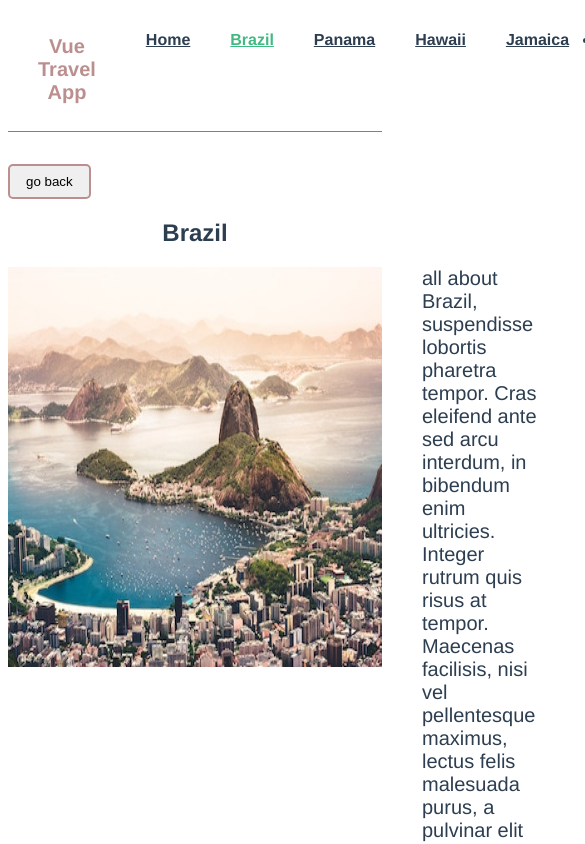
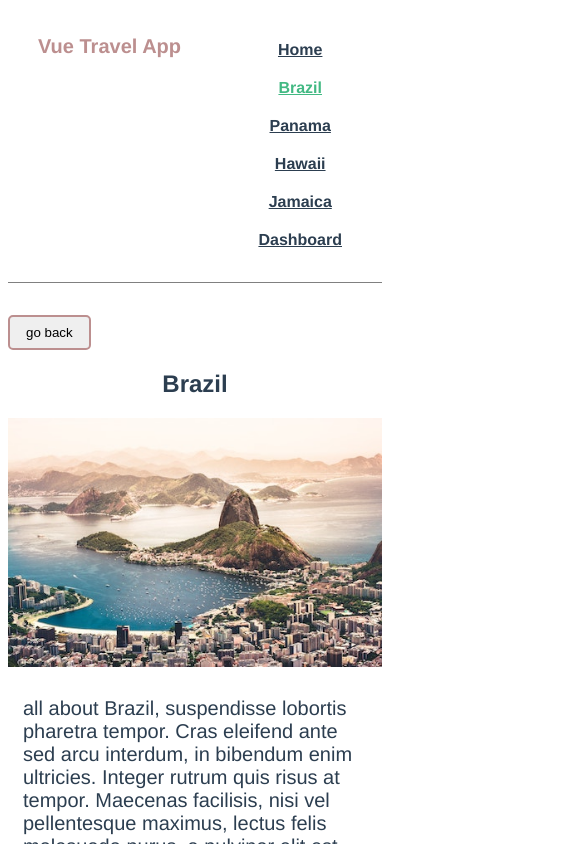
Before and after one commit to kokoforbes/vue-travel-app, a Vue app: page /destination/brazil in a window 390 px wide. Shown: the top 844 px of the page, 585 px wide, since content can reach past the window. Built offline with nearby package versions, Linux system fonts and the light colour scheme.

Commit message:
Added queries for responsiveness

```diff
--- a/src/App.vue
+++ b/src/App.vue
@@ -17,6 +17,10 @@ export default {
 </script>
 
 <style>
+* {
+  box-sizing: border-box;
+}
+
 #app {
   font-family: Avenir, Helvetica, Arial, sans-serif;
   -webkit-font-smoothing: antialiased;
--- a/src/components/TheNavigation.vue
+++ b/src/components/TheNavigation.vue
@@ -18,7 +18,7 @@
           >{{ destination.name }}</router-link
         >
       </li>
-      <li>
+      <li class="links">
         <router-link to="/user">Dashboard</router-link>
       </li>
     </ul>
@@ -78,4 +78,17 @@ export default {
   color: rosybrown;
   font-weight: bold;
 }
+
+@media only screen and (max-width: 425px) {
+  /*Small smartphones [325px -> 425px]*/
+  #nav {
+    position: relative;
+  }
+  .nav-links {
+    flex-direction: column;
+  }
+  .links {
+    padding: 10px 0;
+  }
+}
 </style>
--- a/src/router/index.js
+++ b/src/router/index.js
@@ -63,6 +63,16 @@ const routes = [
   },
 
   {
+    path: "/invoices",
+    name: "Invoices",
+    component: () =>
+      import(/* webpackChunkName: "Invoices"*/ "../views/Invoices.vue"),
+    meta: {
+      requiresAuth: true,
+    },
+  },
+
+  {
     path: "/404",
     alias: "*",
     name: "NotFound",
@@ -101,6 +111,9 @@ router.beforeEach((to, from, next) => {
     if (!store.user) {
       next({
         name: "Login",
+        query: {
+          redirect: to.fullPath,
+        },
       });
     } else {
       next();
--- a/src/views/DestinationDetails.vue
+++ b/src/views/DestinationDetails.vue
@@ -27,6 +27,7 @@
               params: { experienceSlug: experience.slug },
               hash: '#experience',
             }"
+            class="experience"
           >
             <img
               :src="require(`@/assets/${experience.image}`)"
@@ -116,4 +117,16 @@ p {
   font-weight: bold;
   text-decoration: none;
 }
+
+@media only screen and (max-width: 425px) {
+  /*Small smartphones [325px -> 425px]*/
+  .destination-details {
+    flex-direction: column;
+  }
+
+  .destination-details p {
+    margin: 0;
+    padding: 30px 15px;
+  }
+}
 </style>
--- a/src/views/ExperienceDetails.vue
+++ b/src/views/ExperienceDetails.vue
@@ -60,4 +60,16 @@ p {
   font-size: 20px;
   text-align: left;
 }
+
+@media only screen and (max-width: 425px) {
+  /*Small smartphones [325px -> 425px]*/
+  .experience-details {
+    flex-direction: column;
+  }
+
+  .experience-details p {
+    margin: 0;
+    padding: 30px 15px;
+  }
+}
 </style>
--- a/src/views/Home.vue
+++ b/src/views/Home.vue
@@ -55,6 +55,8 @@ img {
 .destinations {
   display: flex;
   justify-content: space-between;
+  flex-wrap: wrap;
+  margin: 0 auto !important;
 }
 
 a:hover,
--- /dev/null
+++ b/src/views/Invoices.vue
@@ -0,0 +1,11 @@
+<template>
+  <div>
+    <h1>Invoices</h1>
+  </div>
+</template>
+
+<script>
+export default {};
+</script>
+
+<style></style>
--- a/src/views/Login.vue
+++ b/src/views/Login.vue
@@ -25,9 +25,9 @@ export default {
 
   methods: {
     login() {
-      //AUTHTNETICATE AGAINST API
       store.user = this.username;
-      this.$router.push("/user");
+      const redirectPath = this.$route.query.redirect || "/";
+      this.$router.push(redirectPath);
     },
   },
 };
--- a/src/views/User.vue
+++ b/src/views/User.vue
@@ -1,6 +1,15 @@
 <template>
   <div>
     <h1>Welcome {{ user }}</h1>
+
+    <p>
+      <router-link
+        :to="{
+          name: 'Invoices',
+        }"
+        >Invoices</router-link
+      >
+    </p>
 
     <button class="btn" @click="logOut()">Log out</button>
   </div>
```
